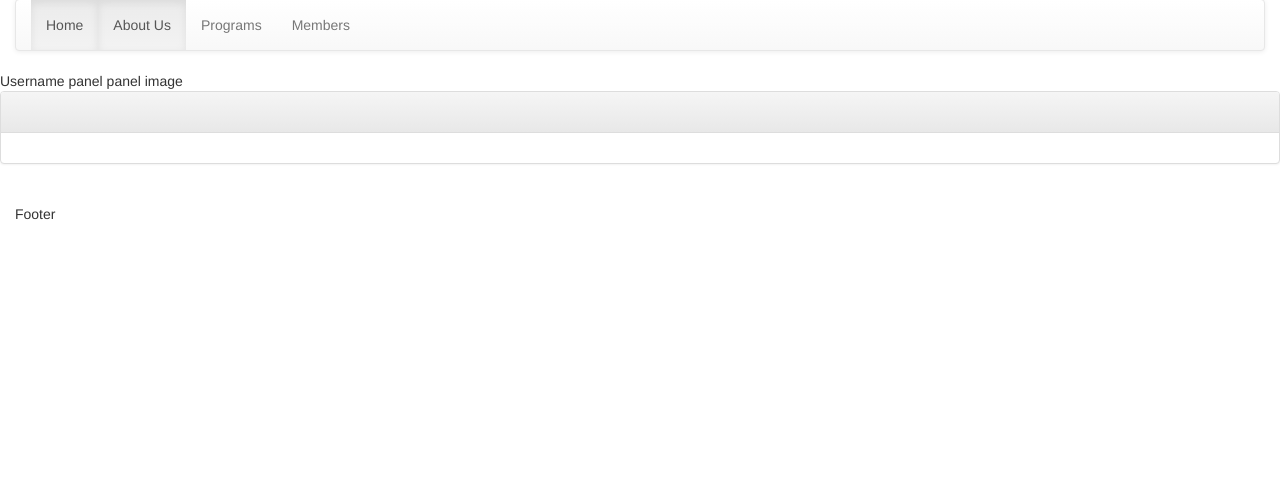
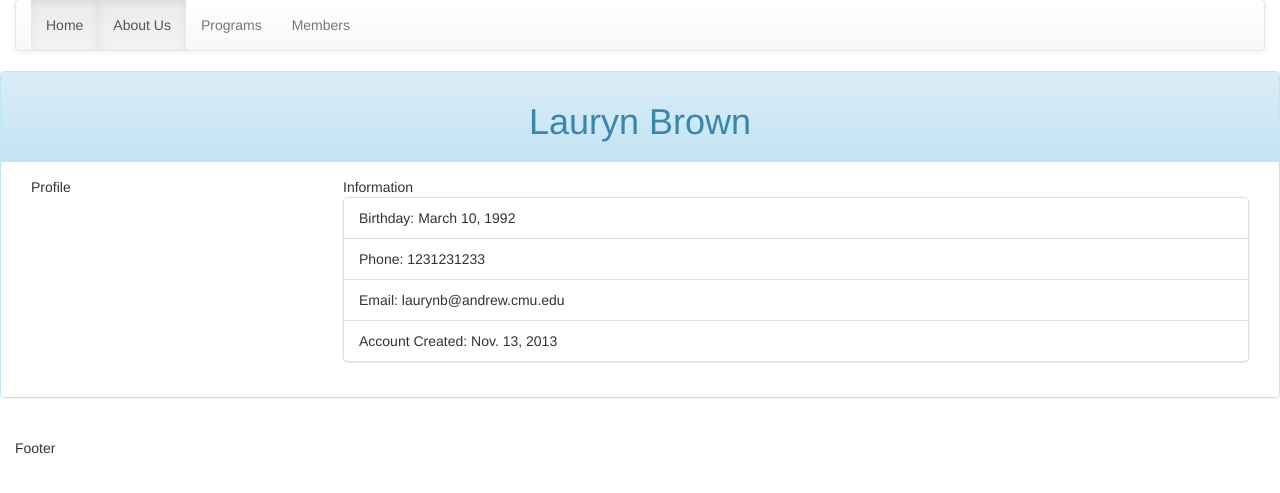
Before and after one commit to cool-beans/Team65_buffer, a Django app: template app/templates/final_project/member_profile.html in a window 1280 px wide. Shown: the part 101-594 px from the top of the page. Run offline with Django 3.2, Linux system fonts and the light colour scheme; the template is opened without the code that fills it: values that come from a table or form of the project are taken from there, others are empty; data comes from the database, SQL or seed files in the repository; parts of the project's set-up code (start-up, migrations or seed data) failed here and were passed over; some libraries are stand-ins or nearby versions.

Commit message:
Got the barebones of the member profile page.

```diff
--- a/app/templates/final_project/member_profile.html
+++ b/app/templates/final_project/member_profile.html
@@ -1,19 +1,35 @@
 {% extends "final_project/base.html" %}
 {% block title %}Final Project{% endblock %}
-{% block page %}Home{% endblock %}
+{% block page %}Member Profile{% endblock %}
 
 {% block content %}
-Username
-panel
-   panel
-      image
-<div class="panel panel-default">
+<div class="panel panel-info">
   <!-- Default panel contents -->
   <div class="panel-heading">
-     <h1 class="text-center">{{ user.username }}</h1>
+     <h1 class="text-center">{{ member.first_name }} {{ member.last_name }}</h1>
   </div>
   <div class="panel-body">
-
+     <div class="row">
+      <div class="col-lg-3">
+         Profile
+      </div>
+      <div class="col-lg-9">
+      Information
+      <ul class="list-group">
+         <li class="list-group-item">
+            Birthday: {{ member.birthday }}
+         </li>
+         <li class="list-group-item">
+            Phone: {{ member.phone }}
+         </li>
+         <li class="list-group-item">
+            Email: {{ member.email }}
+         </li>
+         <li class="list-group-item">
+            Account Created: {{ member.creation_date }}
+         </li>
+      </div>
+   </div>
   </div><!-- panel-body -->
 </div><!-- panel panel-default -->
 
```
Also changed, not shown: project/db/project.db, 1 other file.
